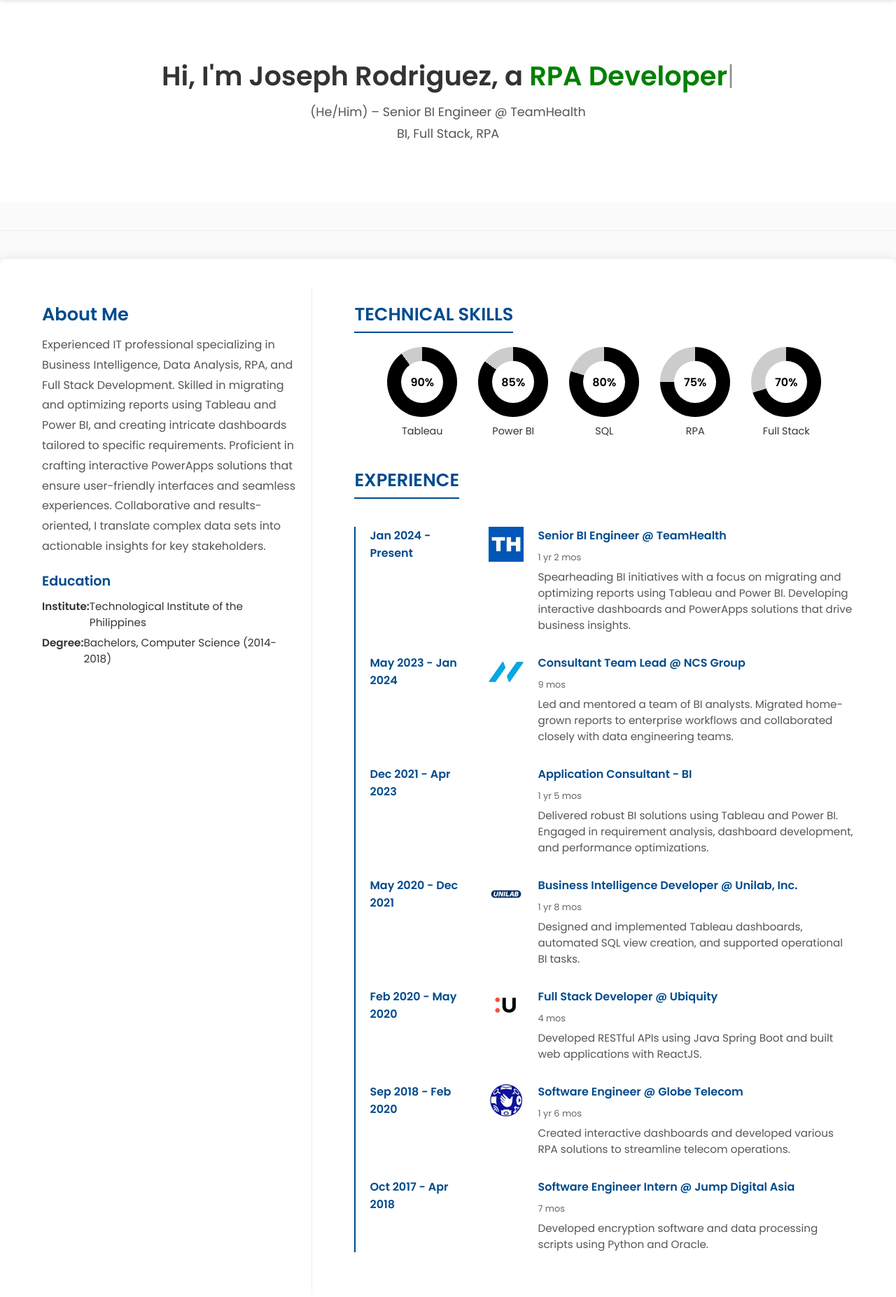
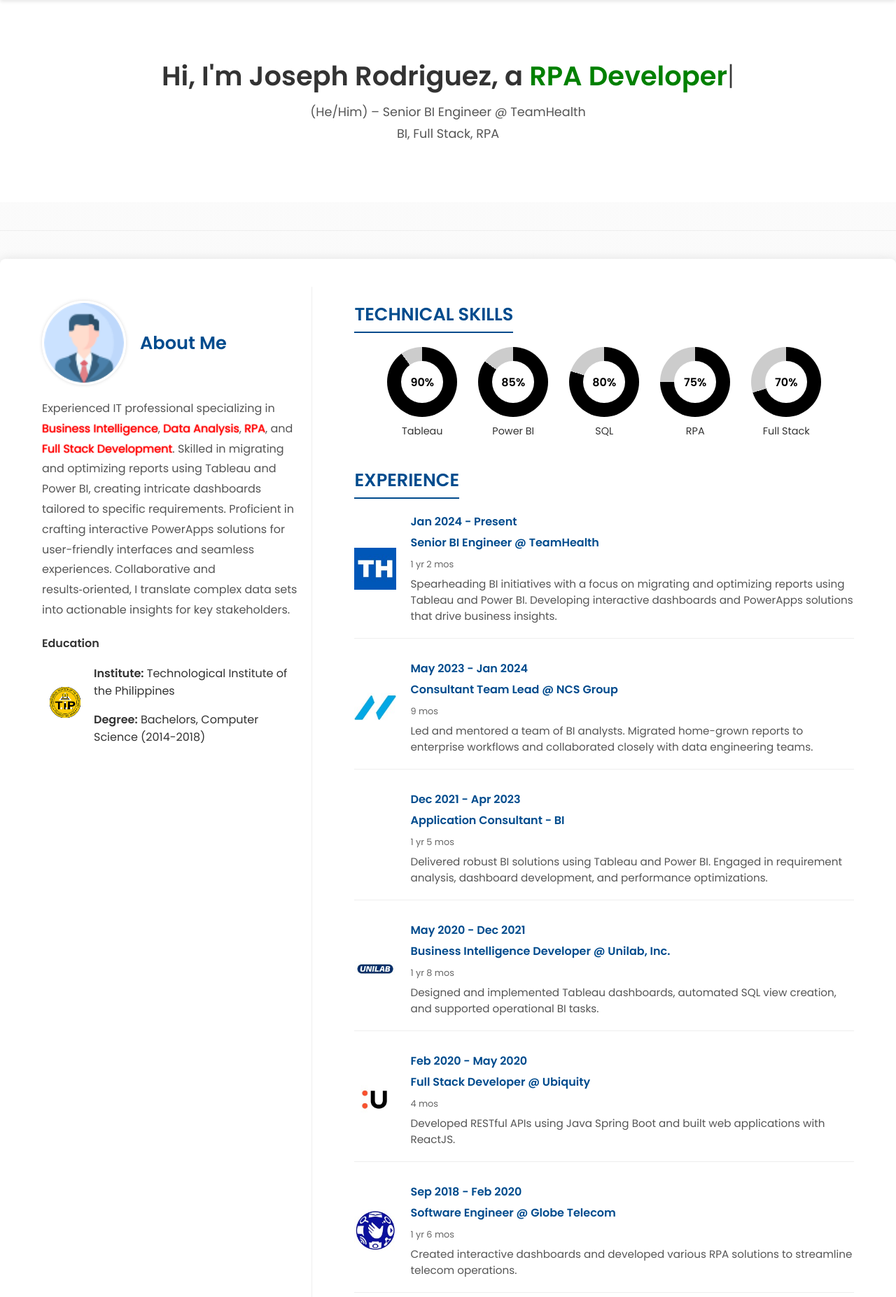
Before and after one commit to josrp172/joseph_rodriguez_bi, a Flask app: page / in a window 1280 px wide. Shown: the part 70-1924 px from the top of the page at 70% size. Run offline with Flask 3, Linux system fonts and the light colour scheme; some libraries are stand-ins or nearby versions.

Commit message:
v4 update

```diff
--- a/static/css/style.css
+++ b/static/css/style.css
@@ -89,11 +124,10 @@
   max-width: 1400px;
   margin: 0 auto 60px;
   background: #fff;
-  display: flex;
   border-radius: 8px;
   box-shadow: 0 0 15px rgba(0,0,0,0.1);
-  overflow: hidden;
   padding: 40px;
+  display: flex;
   gap: 40px;
 }
 
@@ -104,10 +138,31 @@
   border-right: 1px solid #eee;
 }
 
-.profile-section h3 {
+/* About Me row: picture & heading in one row */
+.about-me-row {
+  display: flex;
+  align-items: center;
+  gap: 20px;
+  margin-bottom: 20px;
+}
+.about-me-row img.profile-pic {
+  width: 120px;
+  height: 120px;
+  border-radius: 50%;
+  object-fit: cover;
+  border: 3px solid #fff;
+  box-shadow: 0 0 5px rgba(0,0,0,0.15);
+}
+.about-me-row h3 {
   font-size: 1.6rem;
-  margin-bottom: 10px;
   color: #004b8d;
+  margin: 0;
+}
+
+
+.highlight:hover {
+  transform: scale(1.1);
+  color: darkred;
 }
 
 .profile-summary {
@@ -117,25 +172,24 @@
   margin-bottom: 20px;
 }
 
-/* Education Info (optional) */
-.info-box {
-  margin-bottom: 30px;
+/* Education table: first column merged for the logo, second column for text */
+.education-table {
+  width: 100%;
+  border-collapse: collapse;
+  margin-top: 10px;
+}
+.education-table td,
+.education-table th {
+  padding: 8px;
+  vertical-align: middle;
+}
+.education-table img.school-logo {
+  width: 50px;
+  height: auto;
+  object-fit: contain;
 }
 
-.info-box h4 {
-  font-size: 1.2rem;
-  color: #004b8d;
-  margin-bottom: 10px;
-}
-
-.info-item {
-  display: flex;
-  justify-content: space-between;
-  font-size: 0.95rem;
-  margin: 6px 0;
-}
-
-/* ===== RIGHT COLUMN (Skills + Timeline) ===== */
+/* ===== RIGHT COLUMN (Skills & Experience) ===== */
 .right-column {
   width: 65%;
   padding: 20px;
@@ -210,50 +264,58 @@
   font-size: 0.9rem;
 }
 
-/* ===== TIMELINE ===== */
-.timeline {
-  border-left: 2px solid #004b8d;
-  padding-left: 20px;
-  margin-top: 20px;
-  gap: 20px;
+/* ===== EXPERIENCE ===== */
+/* No vertical line or circle markers; just line separators between companies */
+.experience-list {
+  display: flex;
+  flex-direction: column;
+  gap: 30px;
 }
 
-.timeline-item {
+.experience-item {
   display: flex;
-  align-items: flex-start;
-  margin-bottom: 30px;
   gap: 20px;
+  align-items: center;
+  padding-bottom: 20px;
+  border-bottom: 1px solid #eee; /* line separator at bottom */
+}
+.experience-item:last-child {
+  border-bottom: none;
 }
 
-.timeline-date {
-  width: 150px;
-  font-weight: bold;
-  color: #004b8d;
+.experience-company {
+  width: 60px;
   flex-shrink: 0;
+  display: flex;
+  justify-content: center;
 }
-
-.timeline-company {
-  width: 50px;
-  flex-shrink: 0;
-}
-
-.timeline-company img {
+.experience-company img {
   width: 100%;
   object-fit: contain;
 }
 
-.timeline-content h3 {
+.experience-details {
+  flex: 1;
+}
+
+.experience-date {
+  font-weight: bold;
+  color: #004b8d;
+  margin-bottom: 5px;
+}
+
+.experience-details h3 {
   font-size: 1rem;
   margin-bottom: 5px;
   color: #004b8d;
 }
 
-.timeline-content span {
+.experience-details span {
   font-size: 0.8rem;
   color: #666;
 }
 
-.timeline-content p {
+.experience-details p {
   font-size: 0.95rem;
   color: #555;
   margin-top: 5px;
@@ -362,29 +424,38 @@
     max-width: 100%;
     padding: 0 10px;
   }
-  .timeline-item {
+  .about-me-row {
+    flex-direction: column;
+    align-items: center;
+  }
+  .education-table td,
+  .education-table th {
+    display: block;
+    width: 100%;
+  }
+  .experience-item {
     flex-direction: column;
     align-items: flex-start;
   }
-  .timeline-date, .timeline-company {
-    width: 100%;
+  .experience-company {
+    margin-bottom: 10px;
   }
 }
 
+.highlight {
+  color: red;
+  animation: glow 2s ease-in-out infinite alternate;
+}
 
-/* ===== RESPONSIVE ===== */
-@media screen and (max-width: 768px) {
-  .timeline-item {
-    flex-direction: column;
+@keyframes glow {
+  from {
+    text-shadow: 0 0 2px red;
   }
-  .timeline-date {
-    width: 100%;
-    margin-bottom: 5px;
-  }
-  .timeline-content {
-    padding-left: 0;
+  to {
+    text-shadow: 0 0 2px red;
   }
 }
+
 
 /* Additional styling for the typed text effect */
 .typed-container {
--- a/static/js/scripts.js
+++ b/static/js/scripts.js
@@ -1,5 +1,5 @@
 document.addEventListener("DOMContentLoaded", () => {
-  // Existing donut code
+ // Initialize donut skill arcs
   const donuts = document.querySelectorAll('.donut');
   donuts.forEach(donut => {
     const percent = donut.getAttribute('data-percent') || 0;
@@ -8,27 +8,42 @@
     donut.querySelector('span').textContent = percent + '%';
   });
 
- // Initialize Typed.js for the banner text
-  if (window.Typed) {
-    new Typed('#typed-roles', {
-      strings: [
-        'BI Developer',
-        'RPA Developer',
-        'Full Stack Developer'
-      ],
-      typeSpeed: 70,
-      backSpeed: 50,
-      backDelay: 1500,
-      startDelay: 500,
-      loop: true,
-      showCursor: true,
-      cursorChar: '|',
-      preStringTyped: function(arrayPos, self) {
-        // Map each string to a specific color
-        const colors = ['red', 'green', 'blue'];
-        const typedEl = document.querySelector('#typed-roles');
-        typedEl.style.color = colors[arrayPos] || '#000';
-      }
+  if (window.AOS) {
+    AOS.init({
+      duration: 800,
+      once: true
     });
   }
 });
+
+document.querySelectorAll('.experience-item').forEach(item => {
+  item.addEventListener('mouseenter', () => {
+    gsap.to(item, {
+      x: 10,
+      duration: 0.1,
+      yoyo: true,
+      repeat: 5,
+      ease: "power1.inOut"
+    });
+  });
+});
+
+document.querySelectorAll('.experience-item').forEach(item => {
+  const title = item.querySelector('h3');
+  item.addEventListener('mouseenter', () => {
+    gsap.to(title, { color: 'red', duration: 0.3 });
+  });
+  item.addEventListener('mouseleave', () => {
+    gsap.to(title, { color: '#004b8d', duration: 0.3 });
+  });
+});
+
+// Add hover animation for company logos using GSAP
+document.querySelectorAll('.timeline-company img').forEach(logo => {
+  logo.addEventListener('mouseenter', () => {
+    gsap.to(logo, { duration: 0.3, boxShadow: '0 0 15px 5px rgba(0,123,255,0.7)' });
+  });
+  logo.addEventListener('mouseleave', () => {
+    gsap.to(logo, { duration: 0.3, boxShadow: 'none' });
+  });
+});
--- a/templates/index.html
+++ b/templates/index.html
@@ -6,8 +6,12 @@
   <meta name="viewport" content="width=device-width, initial-scale=1.0">
   <!-- CSS -->
   <link rel="stylesheet" href="/static/css/style.css">
+  <!-- AOS CSS via CDN -->
+  <link href="https://cdn.jsdelivr.net/npm/aos@2.3.4/dist/aos.css" rel="stylesheet">
 </head>
 <body>
+
+
   <!-- ===== NAVIGATION BAR ===== -->
   <nav>
     <div class="nav-container">
@@ -23,10 +27,9 @@
     </div>
   </nav>
 
-  <!-- ===== BANNER / HEADER ===== -->
-  <header id="banner">
+ <!-- ===== BANNER / HEADER ===== -->
+  <header id="banner" data-aos="fade-down">
     <div class="header-content">
-      <!-- Typed Banner -->
       <h1>
         Hi, I'm Joseph Rodriguez, a
         <span class="typed-container" id="typed-roles"></span>
@@ -37,37 +40,54 @@
   </header>
 
   <!-- ===== SECTION SEPARATOR ===== -->
-  <div class="section-separator"></div>
+  <div class="section-separator" data-aos="fade-up"></div>
 
   <!-- ===== MAIN CONTAINER (Experience & About) ===== -->
-  <div class="main-container" id="experience">
+  <div class="main-container" id="experience" data-aos="fade-up">
     <!-- LEFT COLUMN: About Me & Education -->
     <div class="left-column">
-      <div class="profile-section">
+      <!-- About Me row with centered profile picture -->
+      <div class="about-me-row">
+        <img src="/static/images/profile.png" alt="Profile Photo" class="profile-pic">
         <h3>About Me</h3>
-        <p class="profile-summary">
-          Experienced IT professional specializing in Business Intelligence, Data Analysis, RPA, and Full Stack Development.
-          Skilled in migrating and optimizing reports using Tableau and Power BI, and creating intricate dashboards tailored to specific requirements.
-          Proficient in crafting interactive PowerApps solutions that ensure user-friendly interfaces and seamless experiences.
-          Collaborative and results-oriented, I translate complex data sets into actionable insights for key stakeholders.
-        </p>
       </div>
-      <!-- Education Info -->
+      <p class="profile-summary">
+        Experienced IT professional specializing in
+        <span class="highlight">Business Intelligence</span>,
+        <span class="highlight">Data Analysis</span>,
+        <span class="highlight">RPA</span>, and
+        <span class="highlight">Full Stack Development</span>.
+        Skilled in migrating and optimizing reports using Tableau and Power BI,
+        creating intricate dashboards tailored to specific requirements.
+        Proficient in crafting interactive PowerApps solutions for user-friendly interfaces
+        and seamless experiences. Collaborative and results‑oriented,
+        I translate complex data sets into actionable insights for key stakeholders.
+      </p>
+      <!-- Education Table -->
       <div class="info-box">
         <h4>Education</h4>
-        <div class="info-item">
-          <strong>Institute:</strong> <span>Technological Institute of the Philippines</span>
-        </div>
-        <div class="info-item">
-          <strong>Degree:</strong> <span>Bachelors, Computer Science (2014-2018)</span>
-        </div>
+        <table class="education-table">
+          <tr>
+            <td rowspan="2" style="width:60px; text-align:center;">
+              <img src="/static/images/tip_c.png" alt="TIP Logo" class="school-logo">
+            </td>
+            <td>
+              <strong>Institute:</strong> Technological Institute of the Philippines
+            </td>
+          </tr>
+          <tr>
+            <td>
+              <strong>Degree:</strong> Bachelors, Computer Science (2014-2018)
+            </td>
+          </tr>
+        </table>
       </div>
     </div>
 
-    <!-- RIGHT COLUMN: Skills & Timeline -->
+    <!-- RIGHT COLUMN: Skills & Experience -->
     <div class="right-column">
       <!-- Skills Section (Donut Charts) -->
-      <div class="section">
+      <div class="section" data-aos="fade-up">
         <h2>Technical Skills</h2>
         <div class="skills">
           <div class="skill-item">
@@ -103,17 +123,17 @@
         </div>
       </div>
 
-      <!-- Experience Timeline -->
-      <div class="section">
+      <!-- Experience Section -->
+      <div class="section" data-aos="fade-up">
         <h2>Experience</h2>
-        <div class="timeline">
-          <!-- Senior BI Engineer @ TeamHealth -->
-          <div class="timeline-item">
-            <div class="timeline-date">Jan 2024 - Present</div>
-            <div class="timeline-company">
+        <div class="experience-list">
+          <!-- Experience Item 1: Senior BI Engineer @ TeamHealth -->
+          <div class="experience-item">
+            <div class="experience-company">
               <img src="/static/images/th.jpg" alt="TeamHealth">
             </div>
-            <div class="timeline-content">
+            <div class="experience-details">
+              <div class="experience-date">Jan 2024 - Present</div>
               <h3>Senior BI Engineer @ TeamHealth</h3>
               <span>1 yr 2 mos</span>
               <p>
@@ -122,28 +142,28 @@
               </p>
             </div>
           </div>
-          <!-- Consultant Team Lead @ NCS Group -->
-          <div class="timeline-item">
-            <div class="timeline-date">May 2023 - Jan 2024</div>
-            <div class="timeline-company">
+          <!-- Experience Item 2: Consultant Team Lead @ NCS Group -->
+          <div class="experience-item">
+            <div class="experience-company">
               <img src="/static/images/ncs.jpg" alt="NCS Group">
             </div>
-            <div class="timeline-content">
+            <div class="experience-details">
+              <div class="experience-date">May 2023 - Jan 2024</div>
               <h3>Consultant Team Lead @ NCS Group</h3>
               <span>9 mos</span>
               <p>
-                Led and mentored a team of BI analysts.
-                Migrated home-grown reports to enterprise workflows and collaborated closely with data engineering teams.
+                Led and mentored a team of BI analysts. Migrated home-grown reports to enterprise workflows and collaborated
+                closely with data engineering teams.
               </p>
             </div>
           </div>
-          <!-- Application Consultant - BI -->
-          <div class="timeline-item">
-            <div class="timeline-date">Dec 2021 - Apr 2023</div>
-            <div class="timeline-company">
-              <!-- Optionally add an image if available -->
+          <!-- Experience Item 3: Application Consultant - BI -->
+          <div class="experience-item">
+            <div class="experience-company">
+              <!-- No company image -->
             </div>
-            <div class="timeline-content">
+            <div class="experience-details">
+              <div class="experience-date">Dec 2021 - Apr 2023</div>
               <h3>Application Consultant - BI</h3>
               <span>1 yr 5 mos</span>
               <p>
@@ -152,13 +172,13 @@
               </p>
             </div>
           </div>
-          <!-- Business Intelligence Developer @ Unilab, Inc. -->
-          <div class="timeline-item">
-            <div class="timeline-date">May 2020 - Dec 2021</div>
-            <div class="timeline-company">
+          <!-- Experience Item 4: Business Intelligence Developer @ Unilab, Inc. -->
+          <div class="experience-item">
+            <div class="experience-company">
               <img src="/static/images/unilab.jpg" alt="Unilab, Inc.">
             </div>
-            <div class="timeline-content">
+            <div class="experience-details">
+              <div class="experience-date">May 2020 - Dec 2021</div>
               <h3>Business Intelligence Developer @ Unilab, Inc.</h3>
               <span>1 yr 8 mos</span>
               <p>
@@ -166,13 +186,13 @@
               </p>
             </div>
           </div>
-          <!-- Full Stack Developer @ Ubiquity -->
-          <div class="timeline-item">
-            <div class="timeline-date">Feb 2020 - May 2020</div>
-            <div class="timeline-company">
+          <!-- Experience Item 5: Full Stack Developer @ Ubiquity -->
+          <div class="experience-item">
+            <div class="experience-company">
               <img src="/static/images/ubiquity.jpg" alt="Ubiquity">
             </div>
-            <div class="timeline-content">
+            <div class="experience-details">
+              <div class="experience-date">Feb 2020 - May 2020</div>
               <h3>Full Stack Developer @ Ubiquity</h3>
               <span>4 mos</span>
               <p>
@@ -180,13 +200,13 @@
               </p>
             </div>
           </div>
-          <!-- Software Engineer @ Globe Telecom -->
-          <div class="timeline-item">
-            <div class="timeline-date">Sep 2018 - Feb 2020</div>
-            <div class="timeline-company">
+          <!-- Experience Item 6: Software Engineer @ Globe Telecom -->
+          <div class="experience-item">
+            <div class="experience-company">
               <img src="/static/images/globe.jpg" alt="Globe Telecom">
             </div>
-            <div class="timeline-content">
+            <div class="experience-details">
+              <div class="experience-date">Sep 2018 - Feb 2020</div>
               <h3>Software Engineer @ Globe Telecom</h3>
               <span>1 yr 6 mos</span>
               <p>
@@ -194,13 +214,13 @@
               </p>
             </div>
           </div>
-          <!-- Software Engineer Intern @ Jump Digital Asia -->
-          <div class="timeline-item">
-            <div class="timeline-date">Oct 2017 - Apr 2018</div>
-            <div class="timeline-company">
-              <!-- No company image provided -->
+          <!-- Experience Item 7: Software Engineer Intern @ Jump Digital Asia -->
+          <div class="experience-item">
+            <div class="experience-company">
+              <!-- No company image -->
             </div>
-            <div class="timeline-content">
+            <div class="experience-details">
+              <div class="experience-date">Oct 2017 - Apr 2018</div>
               <h3>Software Engineer Intern @ Jump Digital Asia</h3>
               <span>7 mos</span>
               <p>
@@ -214,16 +234,15 @@
   </div>
 
   <!-- ===== SECTION SEPARATOR ===== -->
-  <div class="section-separator"></div>
+  <div class="section-separator" data-aos="fade-up"></div>
 
   <!-- ===== PROJECTS SECTION ===== -->
-  <section id="projects">
-    <div class="projects-header">
-      <h2>Projects</h2>
-      <p>Some personal & professional projects I've worked on:</p>
+  <section id="projects" data-aos="fade-up">
+    <div class="projects-header" style="text-align:center; margin-bottom:40px;">
+      <h2 style="text-transform: uppercase; color: #004b8d; margin-bottom:20px;">Projects</h2>
+      <p style="color: #555;">Some personal & professional projects I've worked on:</p>
     </div>
     <div class="projects-grid">
-      <!-- Project Card 1 -->
       <div class="project-card">
         <img src="https://via.placeholder.com/400x150" alt="Project 1">
         <h3>Project One</h3>
@@ -231,7 +250,6 @@
           A short description of this project. It includes interesting features and technologies.
         </p>
       </div>
-      <!-- Project Card 2 -->
       <div class="project-card">
         <img src="https://via.placeholder.com/400x150" alt="Project 2">
         <h3>Project Two</h3>
@@ -239,7 +257,6 @@
           Another cool project with a different tech stack. Created innovative solutions and overcame challenges.
         </p>
       </div>
-      <!-- Project Card 3 -->
       <div class="project-card">
         <img src="https://via.placeholder.com/400x150" alt="Project 3">
         <h3>Project Three</h3>
@@ -251,29 +268,98 @@
   </section>
 
   <!-- ===== SECTION SEPARATOR ===== -->
-  <div class="section-separator"></div>
+  <div class="section-separator" data-aos="fade-up"></div>
 
   <!-- ===== CONTACT SECTION ===== -->
-  <section id="contact">
-    <h2>Contact Me</h2>
-    <p>
+  <section id="contact" data-aos="fade-up">
+    <h2 style="text-transform: uppercase; color: #004b8d; margin-bottom:20px; text-align:center;">Contact Me</h2>
+    <p style="color: #555; margin-bottom:20px; text-align:center;">
       Feel free to reach out for inquiries or collaborations!
     </p>
-    <p style="font-weight:600;">Name: Joseph Ignacio Rodriguez (He/Him)</p>
-    <p style="font-weight:600;">Location: Metro Manila, NCR, Philippines</p>
-    <p style="font-weight:600;">Phone: +63 912 345 6789</p>
-    <p style="font-weight:600;">Email: joseph@example.com</p>
+    <p style="font-weight:600; text-align:center;">Name: Joseph Ignacio Rodriguez (He/Him)</p>
+    <p style="font-weight:600; text-align:center;">Location: Metro Manila, NCR, Philippines</p>
+    <p style="font-weight:600; text-align:center;">Phone: +63 912 345 6789</p>
+    <p style="font-weight:600; text-align:center;">Email: joseph@example.com</p>
   </section>
 
   <!-- ===== FOOTER ===== -->
-  <footer>
-    <p>© 2023 Joseph Rodriguez. All rights reserved.</p>
+  <footer data-aos="fade-up">
+    <p style="font-size:0.95rem; text-align:center;">© 2023 Joseph Rodriguez. All rights reserved.</p>
   </footer>
 
-  <!-- Scripts -->
-  <!-- 1) Typed.js library -->
+  <!-- ===== SCRIPTS ===== -->
+  <!-- Typed.js library via CDN -->
   <script src="https://unpkg.com/typed.js@2.1.0/dist/typed.umd.js"></script>
-  <!-- 2) Custom scripts -->
+  <!-- AOS library via CDN -->
+  <script src="https://cdn.jsdelivr.net/npm/aos@2.3.4/dist/aos.js"></script>
+  <!-- GSAP library via CDN -->
+  <script src="https://cdnjs.cloudflare.com/ajax/libs/gsap/3.11.3/gsap.min.js"></script>
+  <!-- Custom scripts -->
   <script src="/static/js/scripts.js"></script>
+  <script>
+    // Initialize Typed.js with preStringTyped to set color before typing begins
+    new Typed('#typed-roles', {
+      strings: [
+        'BI Developer',
+        'RPA Developer',
+        'Full Stack Developer'
+      ],
+      typeSpeed: 70,
+      backSpeed: 50,
+      backDelay: 1500,
+      startDelay: 500,
+      loop: true,
+      showCursor: true,
+      cursorChar: '|',
+      preStringTyped: function(arrayPos, self) {
+        const colors = ['red', 'green', 'blue'];
+        const typedEl = document.querySelector('#typed-roles');
+        typedEl.style.color = colors[arrayPos] || '#000';
+      }
+    });
+    // Initialize AOS
+    AOS.init({
+      duration: 800,
+      once: true
+    });
+
+      // Example GSAP Animation for a smooth entrance of sections
+      gsap.from(".header-content", { duration: 1, y: -50, opacity: 0, ease: "power2.out" });
+      gsap.from(".about-me-row", { duration: 1, x: -50, opacity: 0, ease: "power2.out", delay: 0.5 });
+      gsap.from(".experience-item", { duration: 1, x: 50, opacity: 0, ease: "power2.out", stagger: 0.2, delay: 1 });
+      gsap.from(".project-card", { duration: 1, scale: 0.8, opacity: 0, ease: "back.out(1.7)", stagger: 0.2, delay: 1.5 });
+
+       // GSAP: Loading Animation
+      window.addEventListener("load", function() {
+        // Animate the loader overlay out
+        gsap.to("#loader", { duration: 1, opacity: 0, ease: "power1.out", onComplete: () => {
+          document.getElementById("loader").style.display = "none";
+        }});
+      });
+
+      // GSAP: Background Animation (example: animate a gradient)
+      gsap.to("#bg-animation", {
+        backgroundPosition: "200% 200%",
+        duration: 20,
+        repeat: -1,
+        ease: "none"
+      });
+
+      // Wait until the page is fully loaded
+    window.addEventListener("load", () => {
+      // Create a GSAP timeline with a total delay of 5 seconds
+      gsap.timeline()
+        // Optionally animate the spinner (rotate continuously)
+        .to(".loader-spinner", { duration: 5, rotation: 360 * 5, ease: "none" })
+        // Then fade out the loader (after 5 seconds)
+        .to("#loader", { duration: 1, opacity: 0, ease: "power1.out", onComplete: () => {
+            document.getElementById("loader").style.display = "none";
+          }
+        }, "-=0.5")
+        // Simultaneously fade in the main content
+        .to("#main-content", { duration: 1, opacity: 1 }, "-=0.5");
+    });
+
+  </script>
 </body>
 </html>
```
Also changed, not shown: other parts of static/css/style.css (+42 -7 lines), static/images/tip_c.png (added).
